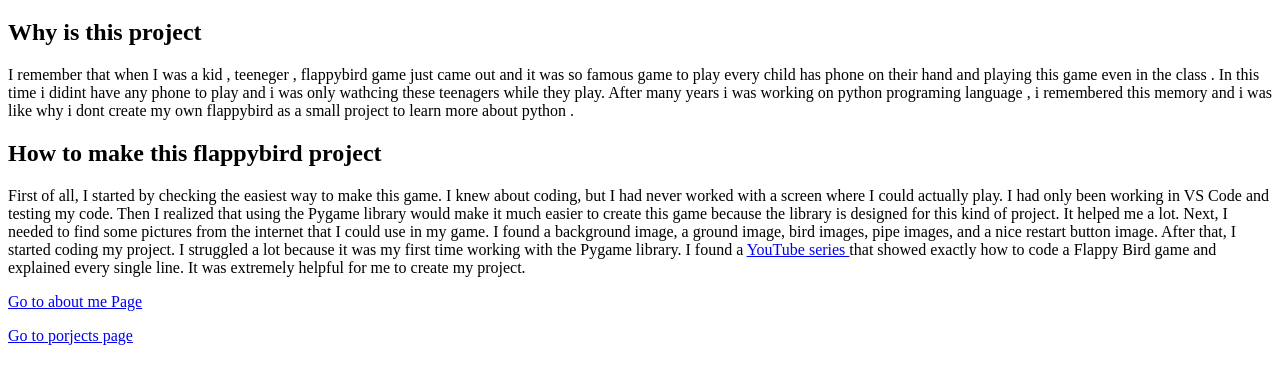
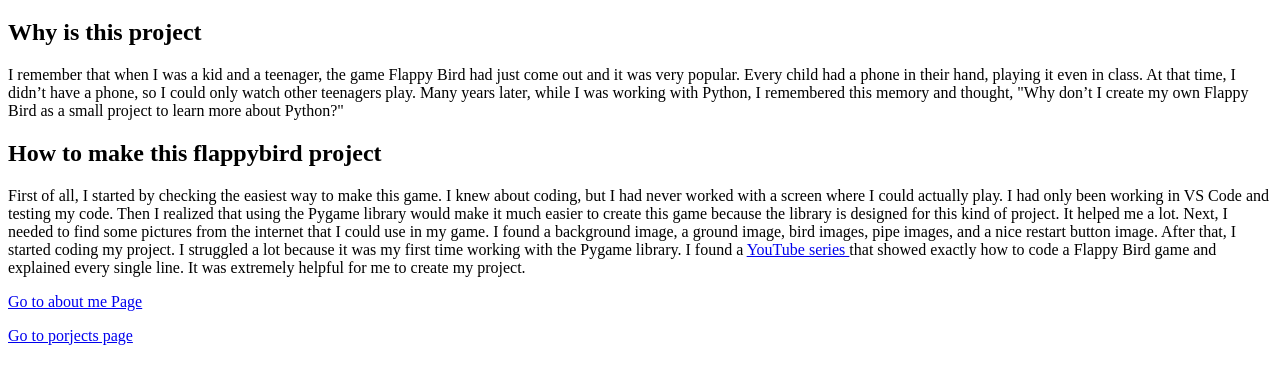
Before and after one commit to samikaynar/Multimedia-Content-Lab04, a plain HTML site: page index.html in a window 1280 px wide. Shown: the part 61-444 px from the top of the page. Drawn offline with Linux system fonts and the light colour scheme.

Commit message:
fixed the text

```diff
--- a/index.html
+++ b/index.html
@@ -12,11 +12,9 @@
     <body>
         <h1>FlappyBird Home Page</h1>
         <h2>Why is this project</h2>
-        <p>I remember that when I was a kid , teeneger , flappybird game just came out and it was so famous game to play
-            every child has phone on their hand and playing this game even in the class . In this time i didint have any
-            phone to play and i was only wathcing these teenagers while they play. After many years i was working on python
-            programing language , i remembered this memory and i was like why i dont create my own flappybird as a small project
-            to learn more about python .
+        <p>I remember that when I was a kid and a teenager, the game Flappy Bird had just come out and it was very popular. Every child had a phone in their hand, playing it even in class. At that time,
+            I didn’t have a phone, so I could only watch other teenagers play. Many years later, while I was working with Python, I remembered this memory and thought, "Why don’t I create my own Flappy Bird
+            as a small project to learn more about Python?"
         </p>
 
         <h2>How to make this flappybird project</h2>
```
